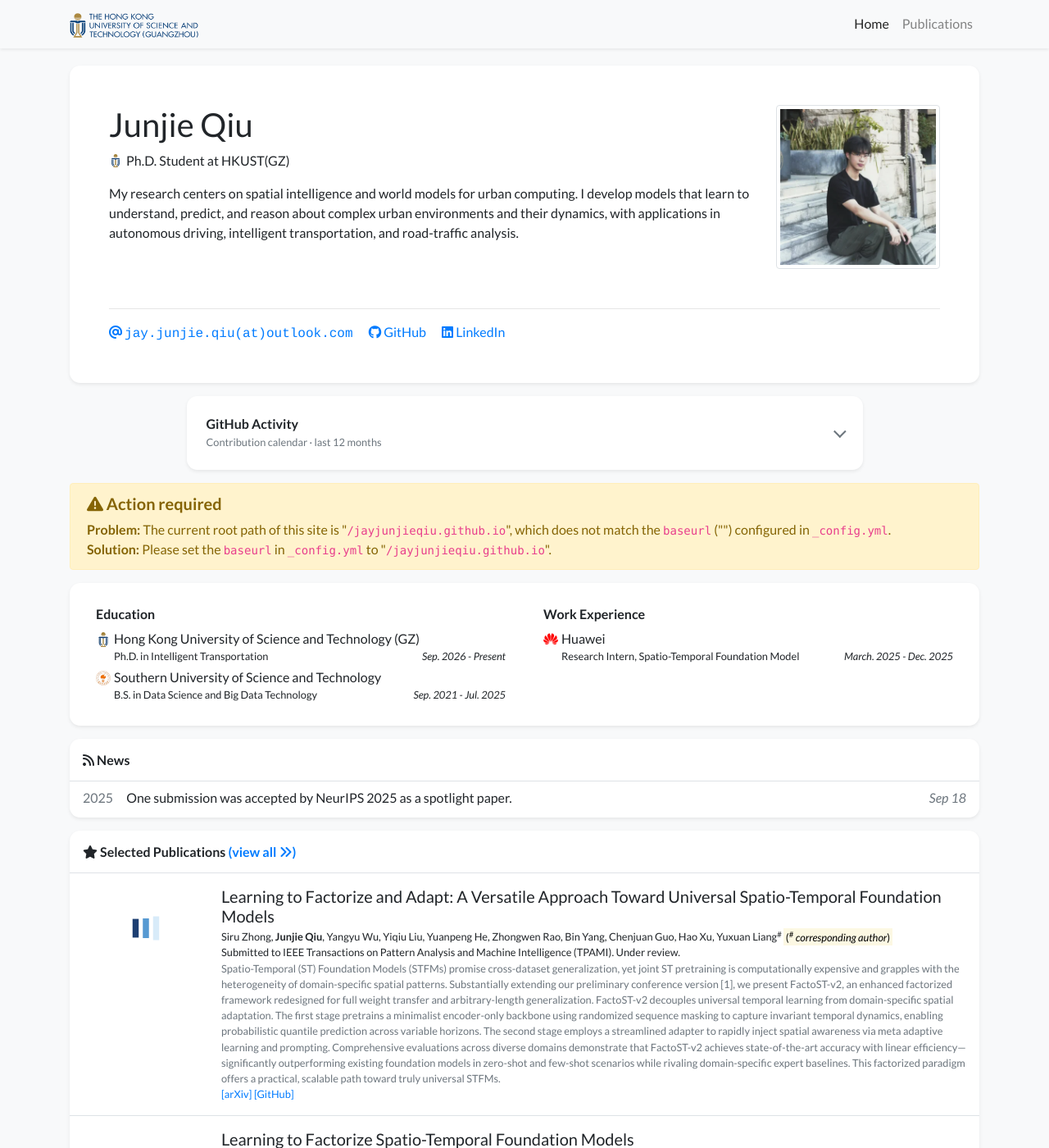
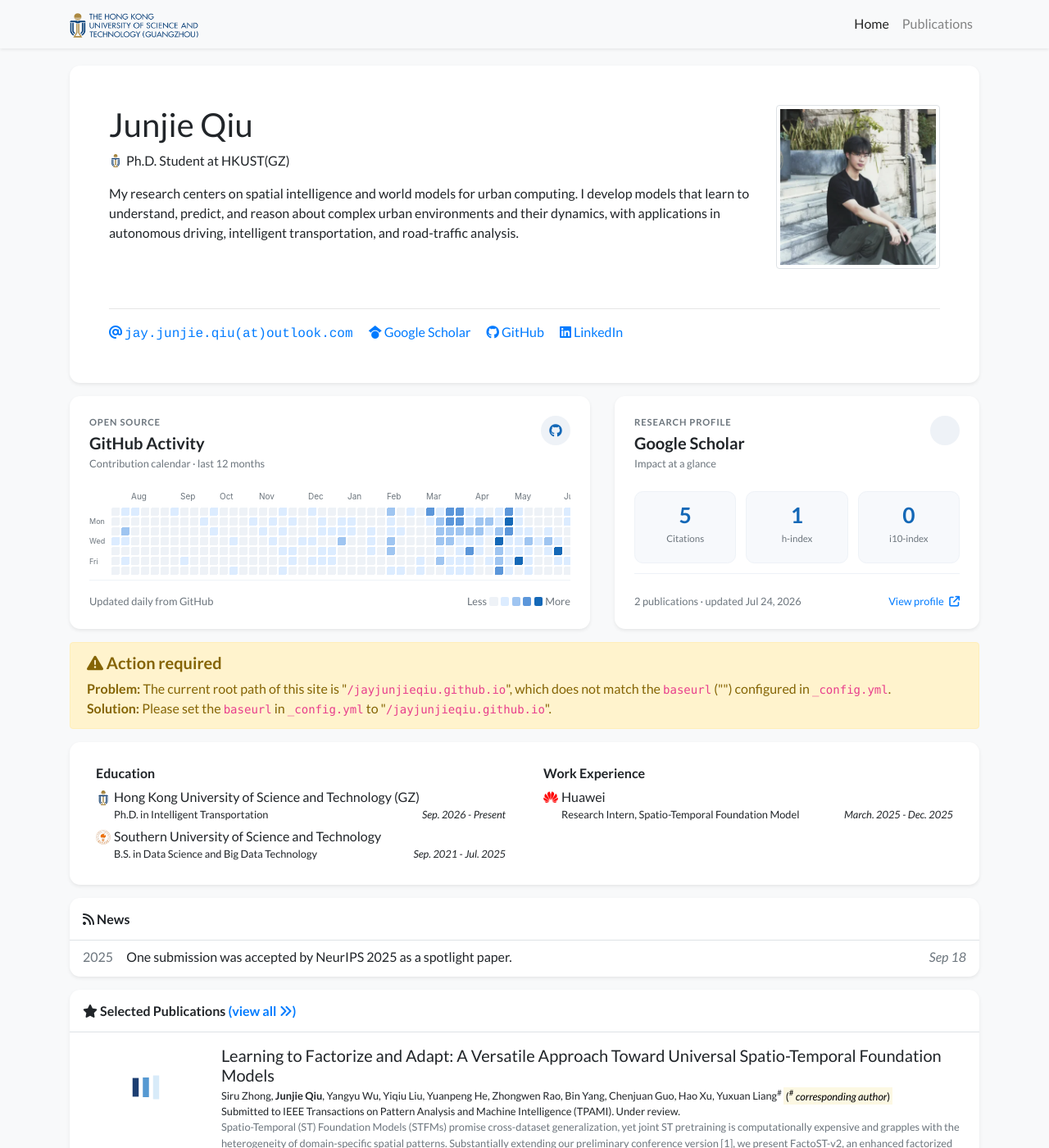
Before and after one commit to jayjunjieqiu/jayjunjieqiu.github.io, a Jekyll site: the page built from index.html, in a window 1280 px wide and 1400 px high. Shown: the whole window at 82% size. Built offline with Jekyll 4.4.1, drawn with Linux system fonts in a browser that asks for light colours; nearby versions of some CDN libraries; a style sheet for code colours, icons or effects is not loaded.

Commit message:
Add GitHub and Scholar activity dashboard

```diff
--- a/_data/profile.yml
+++ b/_data/profile.yml
@@ -10,7 +10,7 @@ positions:
 
 email: "jay.junjie.qiu@outlook.com"
 # cv_link: link-to-your-cv-file
-# gscholar: xFmQpf4AAAAJ  # This is an example, replace it with your own Google Scholar ID
+gscholar: fu_2M_gAAAAJ
 github: jayjunjieqiu
 # twitter: your_twitter_id  # Do not include the '@' symbol
 # wechat_qrcode: /assets/images/etc/wechat.jpg
--- a/_includes/widgets/github_contributions.html
+++ b/_includes/widgets/github_contributions.html
@@ -1,23 +1,76 @@
-<div class="row mt-3 justify-content-center">
-    <div class="col-12 col-lg-10 col-xl-9">
-        <details class="github-contributions card border-0 shadow-sm bg-white">
-            <summary class="github-contributions-summary p-4">
-                <span>
-                    <span class="d-block h6 mb-1">GitHub Activity</span>
-                    <span class="d-block small text-muted">Contribution calendar · last 12 months</span>
-                </span>
-                <span class="github-contributions-toggle" aria-hidden="true"></span>
-            </summary>
-            <div class="github-contributions-panel px-4 pb-4">
-                <div class="github-contributions-chart">
+<div class="row mt-3 align-items-stretch github-scholar-grid">
+    <div class="col-12 col-lg-7 mb-3 mb-lg-0 d-flex">
+        <section class="github-contributions card border-0 shadow-sm bg-white w-100">
+            <div class="card-body p-4 d-flex flex-column">
+                <div class="d-flex align-items-start justify-content-between">
+                    <div>
+                        <p class="github-card-kicker mb-1">Open source</p>
+                        <h5 class="mb-1">GitHub Activity</h5>
+                        <p class="small text-muted mb-0">Contribution calendar · last 12 months</p>
+                    </div>
+                    <span class="github-card-mark github-card-mark-github" aria-hidden="true"><i class="fab fa-github"></i></span>
+                </div>
+                <div class="github-contributions-chart mt-4">
                     <img
                         src="{{ '/assets/images/github-contributions.svg' | relative_url }}"
                         alt="GitHub contribution calendar for {{ site.data.profile.github }}"
-                        loading="lazy"
+                        width="663"
+                        height="104"
+                        loading="eager"
+                        fetchpriority="high"
                         decoding="async">
                 </div>
-                <p class="small text-muted mb-0 mt-3">Updated daily from GitHub; the cached chart avoids a remote request on every page load.</p>
+                <div class="github-contributions-footer d-flex justify-content-between align-items-center mt-auto pt-3 small text-muted">
+                    <span>Updated daily from GitHub</span>
+                    <span class="github-contributions-legend" aria-label="Contribution intensity legend">
+                        <span>Less</span>
+                        <i class="github-legend-swatch github-legend-swatch-0"></i>
+                        <i class="github-legend-swatch github-legend-swatch-1"></i>
+                        <i class="github-legend-swatch github-legend-swatch-2"></i>
+                        <i class="github-legend-swatch github-legend-swatch-3"></i>
+                        <i class="github-legend-swatch github-legend-swatch-4"></i>
+                        <span>More</span>
+                    </span>
+                </div>
             </div>
-        </details>
+        </section>
+    </div>
+    <div class="col-12 col-lg-5 d-flex">
+        <section class="google-scholar card border-0 shadow-sm bg-white w-100">
+            <div class="card-body p-4 d-flex flex-column">
+                <div class="d-flex align-items-start justify-content-between">
+                    <div>
+                        <p class="github-card-kicker mb-1">Research profile</p>
+                        <h5 class="mb-1">Google Scholar</h5>
+                        <p class="small text-muted mb-0">Impact at a glance</p>
+                    </div>
+                    <span class="github-card-mark github-card-mark-scholar" aria-hidden="true"><i class="ai ai-google-scholar"></i></span>
+                </div>
+                <div class="google-scholar-stats row no-gutters mt-4">
+                    <div class="col-4 pr-2">
+                        <div class="google-scholar-stat">
+                            <span class="google-scholar-stat-value">{{ site.data.google_scholar.citations }}</span>
+                            <span class="google-scholar-stat-label">Citations</span>
+                        </div>
+                    </div>
+                    <div class="col-4 px-1">
+                        <div class="google-scholar-stat">
+                            <span class="google-scholar-stat-value">{{ site.data.google_scholar.h_index }}</span>
+                            <span class="google-scholar-stat-label">h-index</span>
+                        </div>
+                    </div>
+                    <div class="col-4 pl-2">
+                        <div class="google-scholar-stat">
+                            <span class="google-scholar-stat-value">{{ site.data.google_scholar.i10_index }}</span>
+                            <span class="google-scholar-stat-label">i10-index</span>
+                        </div>
+                    </div>
+                </div>
+                <div class="google-scholar-meta mt-auto pt-4 d-flex justify-content-between align-items-end">
+                    <span class="small text-muted">{{ site.data.google_scholar.articles }} publications · updated {{ site.data.google_scholar.fetched_at | date: "%b %-d, %Y" }}</span>
+                    <a class="small no-break" target="_blank" rel="noopener" href="{{ site.data.google_scholar.profile_url }}">View profile <i class="fas fa-arrow-up-right-from-square ml-1"></i></a>
+                </div>
+            </div>
+        </section>
     </div>
 </div>
--- a/assets/css/global.css
+++ b/assets/css/global.css
@@ -94,6 +94,7 @@ div.lazy {
     max-width: 100%;
     overflow-x: auto;
     padding-bottom: 0.25rem;
+    scrollbar-color: #9fc5f1 transparent;
 }
 
 .github-contributions-chart img {
@@ -104,59 +105,99 @@ div.lazy {
     height: auto;
 }
 
-.github-contributions-summary {
-    display: flex;
-    align-items: center;
-    justify-content: space-between;
-    cursor: pointer;
-    list-style: none;
+.github-card-kicker {
+    color: #6c757d;
+    font-size: 0.7rem;
+    font-weight: 700;
+    letter-spacing: 0.08em;
+    text-transform: uppercase;
 }
 
-.github-contributions-summary::-webkit-details-marker {
-    display: none;
+.github-card-mark {
+    align-items: center;
+    background: #eef2f7;
+    border-radius: 50%;
+    color: #4f8ed7;
+    display: inline-flex;
+    flex: 0 0 auto;
+    height: 2.25rem;
+    justify-content: center;
+    margin-left: 1rem;
+    width: 2.25rem;
 }
 
-.github-contributions-summary::marker {
-    display: none;
+.github-card-mark-github {
+    color: #1468b7;
 }
 
-.github-contributions-summary:hover {
-    background-color: rgba(0, 123, 255, 0.04);
+.github-card-mark-scholar {
+    color: #007bff;
 }
 
-.github-contributions-summary:focus-visible {
-    outline: 2px solid rgba(0, 123, 255, 0.55);
-    outline-offset: -2px;
+.github-contributions-footer {
+    border-top: 1px solid #eef2f7;
 }
 
-.github-contributions-toggle {
-    width: 0.7rem;
-    height: 0.7rem;
-    flex: 0 0 auto;
-    margin-left: 1rem;
-    border-right: 2px solid #6c757d;
-    border-bottom: 2px solid #6c757d;
-    transform: rotate(45deg) translateY(-0.2rem);
-    transition: transform 0.25s ease;
+.github-contributions-legend {
+    align-items: center;
+    display: inline-flex;
+    gap: 0.2rem;
+    white-space: nowrap;
 }
 
-.github-contributions[open] .github-contributions-toggle {
-    transform: rotate(225deg) translate(-0.15rem, -0.1rem);
+.github-legend-swatch {
+    border-radius: 2px;
+    display: inline-block;
+    height: 0.65rem;
+    width: 0.65rem;
 }
 
-.github-contributions-panel {
-    animation: github-contributions-expand 0.28s ease-out both;
+.github-legend-swatch-0 {
+    background: #eef2f7;
 }
 
-@keyframes github-contributions-expand {
-    from {
-        opacity: 0;
-        transform: translateY(-0.5rem);
-    }
-    to {
-        opacity: 1;
-        transform: translateY(0);
-    }
+.github-legend-swatch-1 {
+    background: #dcecff;
+}
+
+.github-legend-swatch-2 {
+    background: #9fc5f1;
+}
+
+.github-legend-swatch-3 {
+    background: #5b96da;
+}
+
+.github-legend-swatch-4 {
+    background: #1468b7;
+}
+
+.google-scholar-stat {
+    background: #f7f9fc;
+    border: 1px solid #eef2f7;
+    border-radius: 0.65rem;
+    min-height: 5.5rem;
+    padding: 0.85rem 0.6rem;
+    text-align: center;
+}
+
+.google-scholar-stat-value {
+    color: #1468b7;
+    display: block;
+    font-size: 1.65rem;
+    font-weight: 700;
+    line-height: 1.1;
+}
+
+.google-scholar-stat-label {
+    color: #6c757d;
+    display: block;
+    font-size: 0.72rem;
+    margin-top: 0.35rem;
+}
+
+.google-scholar-meta {
+    border-top: 1px solid #eef2f7;
 }
 
 @media (max-width: 767.98px) {
@@ -164,12 +205,11 @@ div.lazy {
         margin-left: 0;
         margin-right: 0;
     }
-}
 
-@media (prefers-reduced-motion: reduce) {
-    .github-contributions-toggle,
-    .github-contributions-panel {
-        transition: none;
-        animation: none;
+    .github-contributions-footer,
+    .google-scholar-meta {
+        align-items: flex-start !important;
+        flex-direction: column;
+        gap: 0.65rem;
     }
 }
```
Also changed, not shown: _data/google_scholar.json (added, +13 -0 lines), scripts/update_github_contributions.py (added, +59 -0 lines), scripts/update_google_scholar.py (added, +103 -0 lines), .github/workflows/update-contributions.yml, assets/images/github-contributions.svg.
